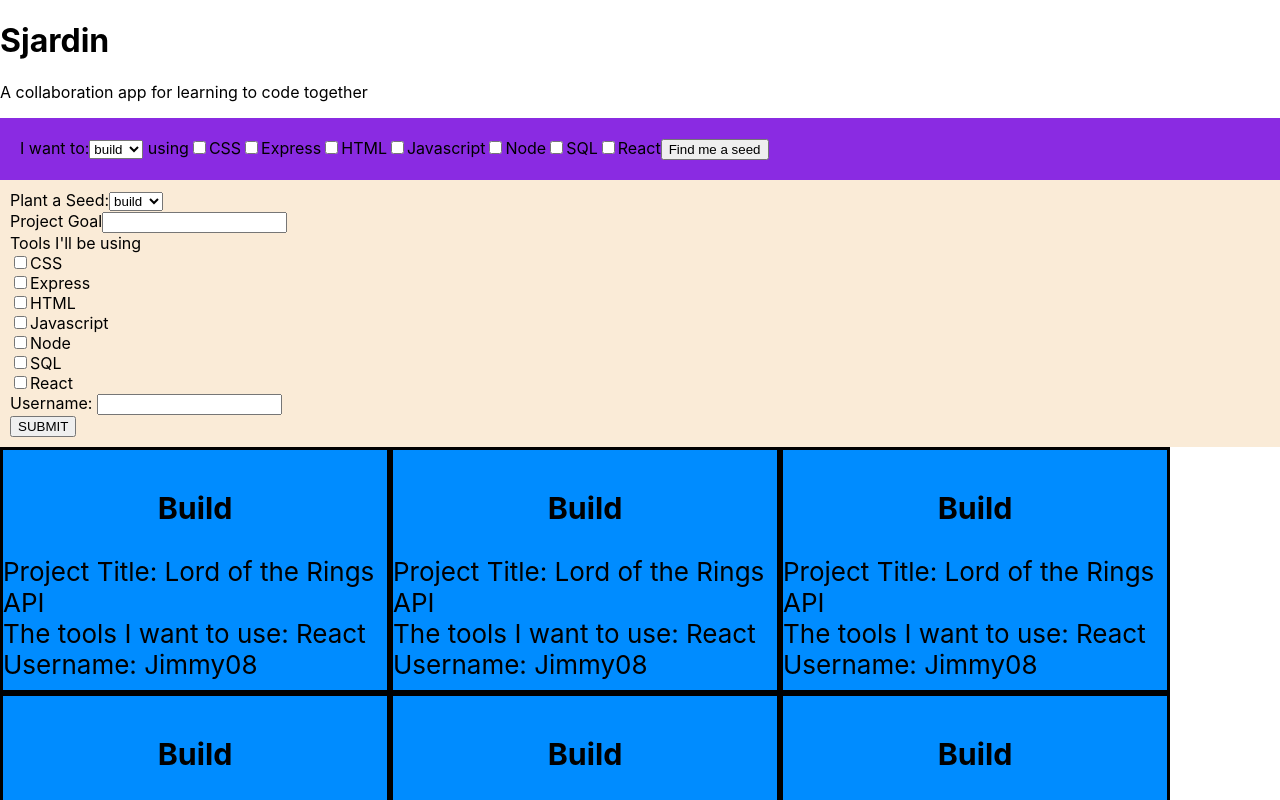
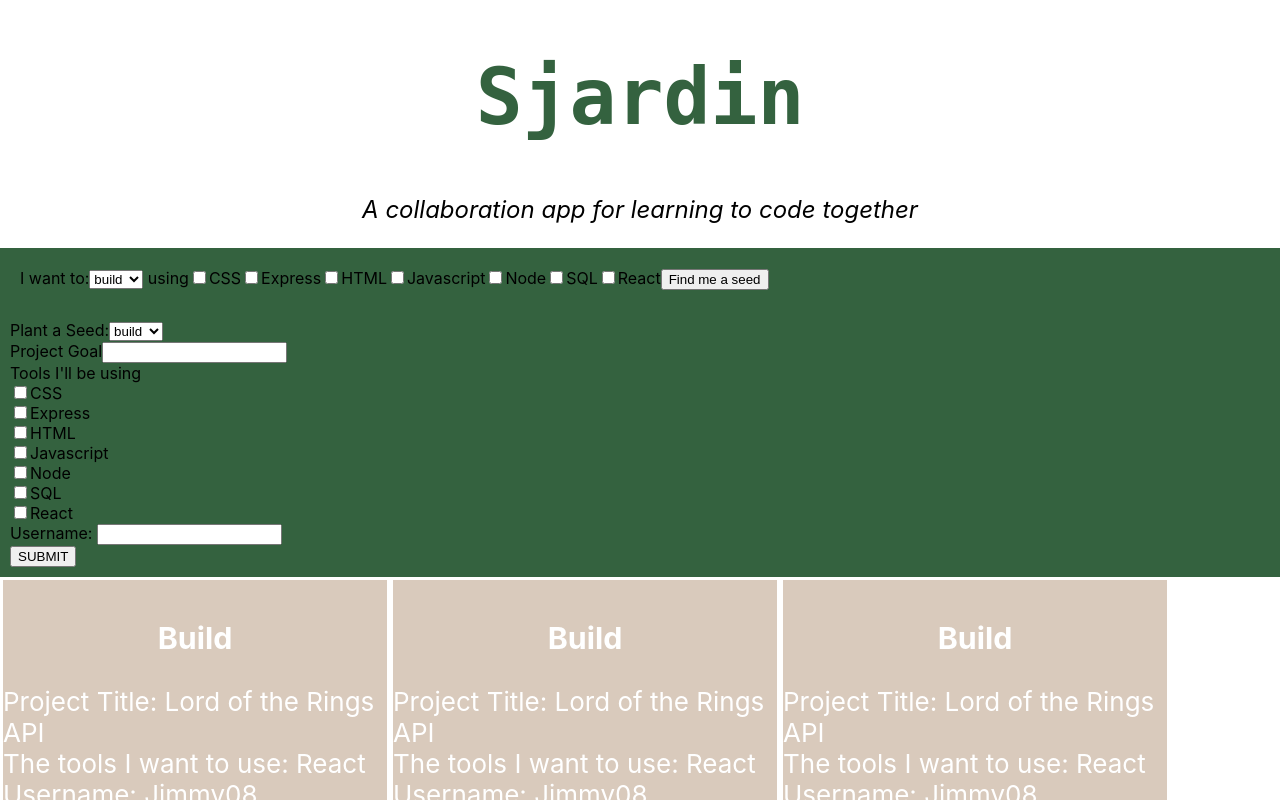
Before and after one commit to SchoolOfCode/bc13_w9_project-frontend-cope27, a React (Create React App) app: page / in a window 1280 px wide. Shown: the top 800 px of the page. Built offline with nearby package versions, Linux system fonts and the light colour scheme.

Commit message:
Basic CSS from initial mid-fidelity wireframe added

```diff
--- a/src/components/App/App.css
+++ b/src/components/App/App.css
@@ -4,22 +4,35 @@
 }
  */
 
+.title {
+  color: #34623F;
+  text-align: center;
+  font-family: "monospace";
+  font-size: 78px
+}
+
+.slogan {
+  color: black;
+  text-align: center;
+  font-style: italic;
+  font-size: 24px;
+}
+
 .searchBar{
-
-  background-color: blueviolet;
+  background-color: #34623F;
   align-items: center;
   padding: 20px;
 }
 
 .createPost {
   justify-content: left;
-  background-color: antiquewhite;
+  background-color: #34623F;
   align-items: left;
   padding: 10px;
 }
 
 .projectPost {
-  background-color: rgb(0, 140, 255);
+  background-color: #D9CABC;
   min-height: 30vh;
   width: 30%;
   display: flex;
@@ -27,7 +40,7 @@
   align-items: center;
   justify-content: center;
   font-size: calc(10px + 2vmin);
-  color: black;
+  color: white;
   border-style: solid;
 }
 
--- a/src/components/App/App.js
+++ b/src/components/App/App.js
@@ -8,8 +8,8 @@ function App() {
   return (
     <div className="App">
     <header>
-    <h1>Sjardin</h1>
-    <p>A collaboration app for learning to code together</p>
+    <h1 className="title">Sjardin</h1>
+    <p className="slogan">A collaboration app for learning to code together</p>
     </header>
 
 
--- a/src/components/ProjectBoard/index.js
+++ b/src/components/ProjectBoard/index.js
@@ -4,11 +4,11 @@ import '../App/App.css';
 function ProjectBoard() {
     return <div className="projectBoard">
         <ProjectPost  projectGoal="Lord of the Rings API" projectType="Build" projectTools="React" userName="Jimmy08"/>
+        <ProjectPost  projectGoal="Lord of the Rings API" projectType="Build" projectTools="React" userName="Jimmy08" background-color="#CAB39F"/>
         <ProjectPost  projectGoal="Lord of the Rings API" projectType="Build" projectTools="React" userName="Jimmy08"/>
+        <ProjectPost  projectGoal="Lord of the Rings API" projectType="Build" projectTools="React" userName="Jimmy08" background-color="#CAB39F"/>
         <ProjectPost  projectGoal="Lord of the Rings API" projectType="Build" projectTools="React" userName="Jimmy08"/>
-        <ProjectPost  projectGoal="Lord of the Rings API" projectType="Build" projectTools="React" userName="Jimmy08"/>
-        <ProjectPost  projectGoal="Lord of the Rings API" projectType="Build" projectTools="React" userName="Jimmy08"/>
-        <ProjectPost  projectGoal="Lord of the Rings API" projectType="Build" projectTools="React" userName="Jimmy08"/>
+        <ProjectPost  projectGoal="Lord of the Rings API" projectType="Build" projectTools="React" userName="Jimmy08" background-color="#CAB39F"/>
 
        {/* <ProjectPost projectGoal="" projectType="" projectTools="" userName=""/>
         <ProjectPost projectGoal="" projectType="" projectTools="" userName=""/> */}
```
Also changed, not shown: src/components/ProjectPost/index.css (added).
